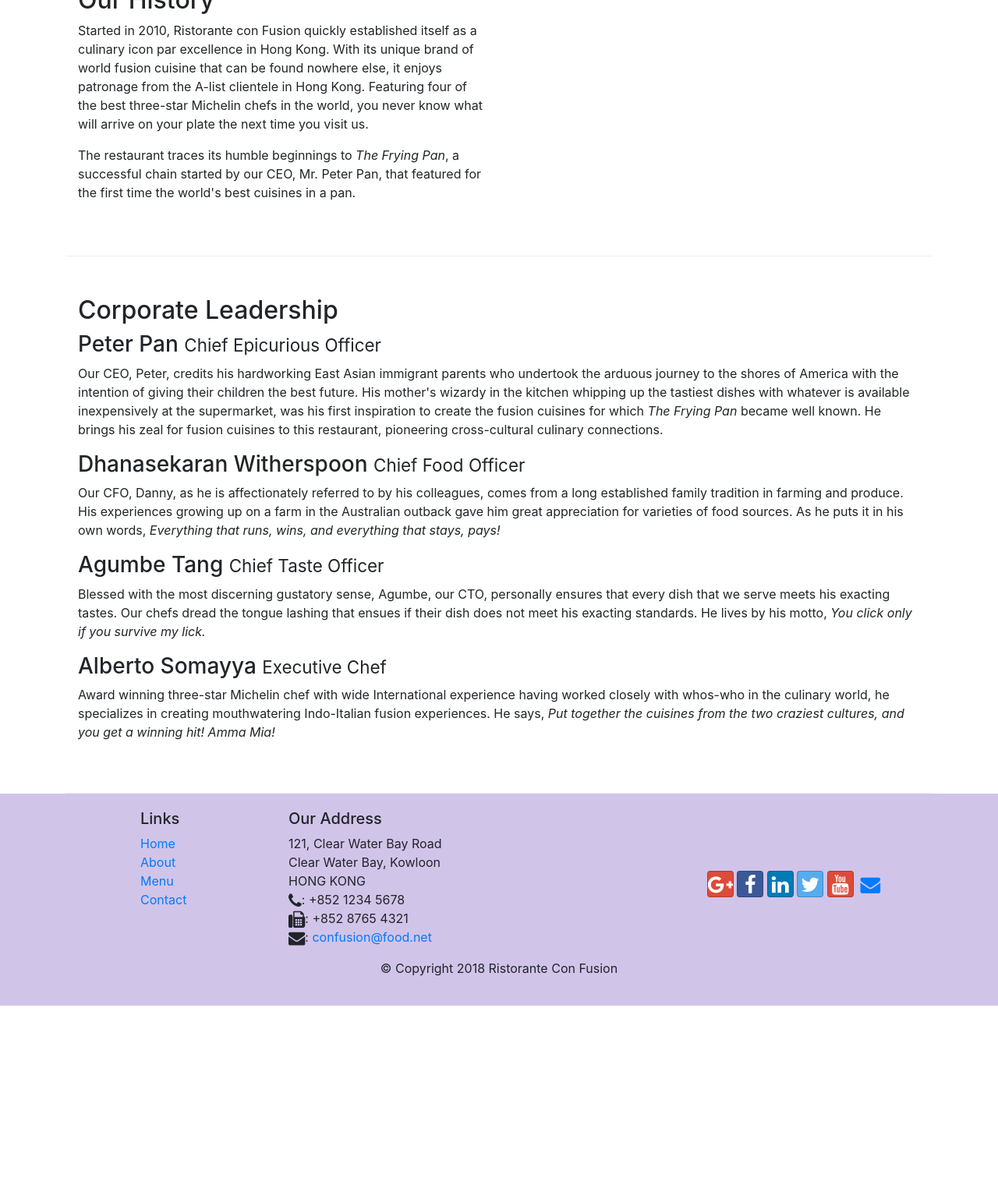
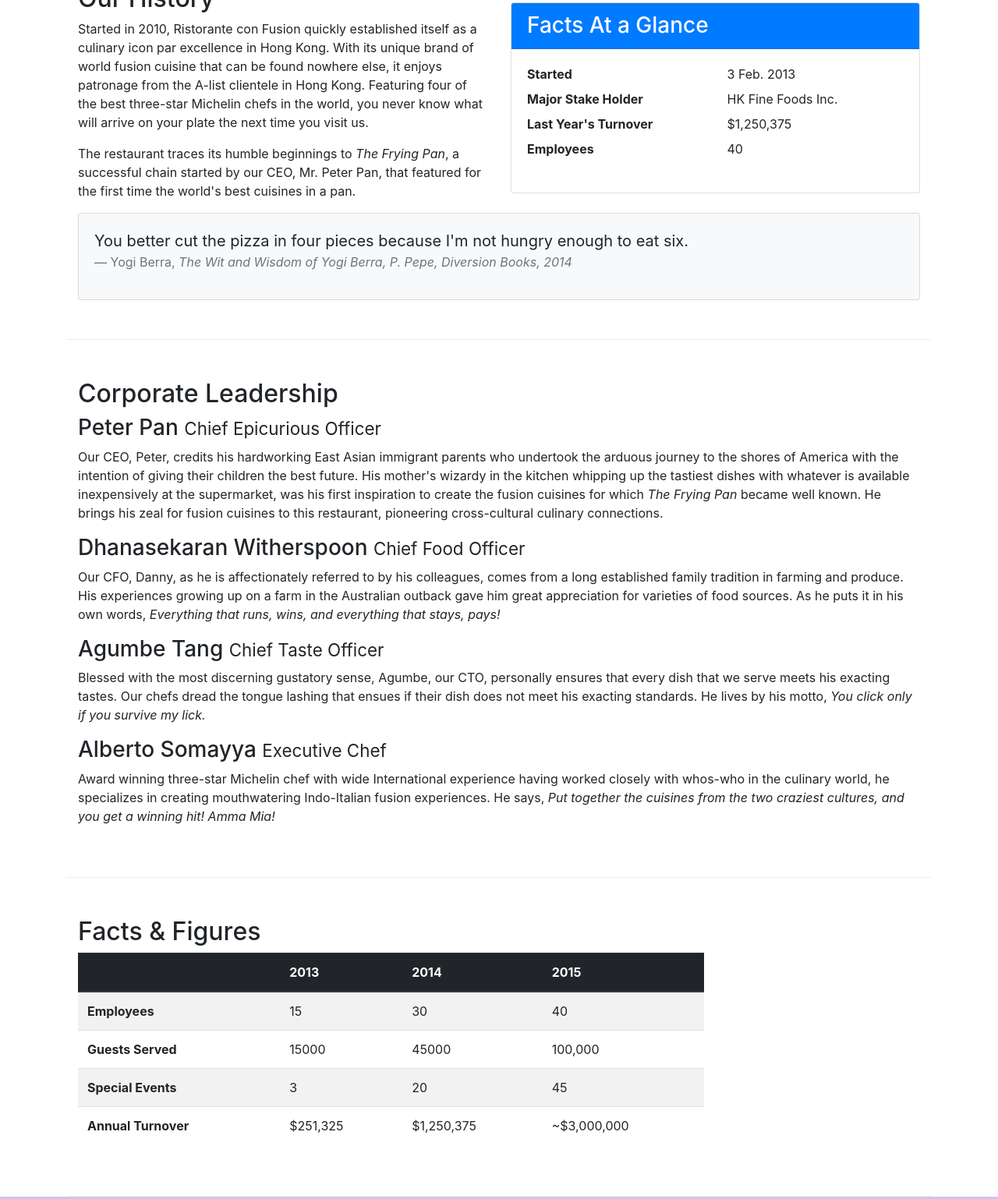
Before and after one commit to keshavjain235/conFusion, a website: page aboutus.html in a window 1280 px wide. Shown: the part 536-2074 px from the top of the page at 78% size. Before the commit the page ends 1826 px from the top, so only its background shows below. Drawn offline with nearby package versions, Linux system fonts and the light colour scheme.

Commit message:
Tables and Cards

```diff
--- a/aboutus.html
+++ b/aboutus.html
@@ -66,7 +66,34 @@
                 <p>Started in 2010, Ristorante con Fusion quickly established itself as a culinary icon par excellence in Hong Kong. With its unique brand of world fusion cuisine that can be found nowhere else, it enjoys patronage from the A-list clientele in Hong Kong.  Featuring four of the best three-star Michelin chefs in the world, you never know what will arrive on your plate the next time you visit us.</p>
                 <p>The restaurant traces its humble beginnings to <em>The Frying Pan</em>, a successful chain started by our CEO, Mr. Peter Pan, that featured for the first time the world's best cuisines in a pan.</p>
             </div>
-            <div>
+            <div class="col-sm">
+                <div class="card">
+                    <h3 class="card-header bg-primary text-white">Facts At a Glance</h3>
+                    <div class="card-body">
+                        <dl class="row">
+                            <dt class="col-6">Started</dt>
+                            <dd class="col-6">3 Feb. 2013</dd>
+                            <dt class="col-6">Major Stake Holder</dt>
+                            <dd class="col-6">HK Fine Foods Inc.</dd>
+                            <dt class="col-6">Last Year's Turnover</dt>
+                            <dd class="col-6">$1,250,375</dd>
+                            <dt class="col-6">Employees</dt>
+                            <dd class="col-6">40</dd>
+                        </dl>
+                    </div>
+                </div>
+            </div>
+            <div class="col-12">
+                <div class="card card-body bg-light">
+                    <blockquote class="blockquote">
+                        <p class="mb-0">You better cut the pizza in four pieces because
+                            I'm not hungry enough to eat six.</p>
+                        <footer class="blockquote-footer">Yogi Berra,
+                            <cite title="Source Title">The Wit and Wisdom of Yogi Berra,
+                            P. Pepe, Diversion Books, 2014</cite>
+                        </footer>
+                    </blockquote>
+                </div>
             </div>
         </div>
 
@@ -83,6 +110,51 @@
                 <h3>Alberto Somayya <small>Executive Chef</small></h3>
                 <p class="d-none d-sm-block">Award winning three-star Michelin chef with wide International experience having worked closely with whos-who in the culinary world, he specializes in creating mouthwatering Indo-Italian fusion experiences. He says, <em>Put together the cuisines from the two craziest cultures, and you get a winning hit! Amma Mia!</em></p>
             </div>
+       </div>
+
+       <div class="row row-content">
+           <div class="col-12 col-sm-9">
+               <h2>Facts &amp; Figures</h2>
+               <div class="table-responsive">
+                <table class="table table-striped">
+                    <thead class="thead-dark">
+                        <tr>
+                            <th>&nbsp;</th>
+                            <th>2013</th>
+                            <th>2014</th>
+                            <th>2015</th>
+                        </tr>
+                    </thead>
+                    <tbody>
+                        <tr>
+                            <th>Employees</th>
+                            <td>15</td>
+                            <td>30</td>
+                            <td>40</td>
+                        </tr>
+                        <tr>
+                            <th>Guests Served</th>
+                            <td>15000</td>
+                            <td>45000</td>
+                            <td>100,000</td>
+                        </tr>
+                        <tr>
+                            <th>Special Events</th>
+                            <td>3</td>
+                            <td>20</td>
+                            <td>45</td>
+                        </tr>
+                        <tr>
+                            <th>Annual Turnover</th>
+                            <td>$251,325</td>
+                            <td>$1,250,375</td>
+                            <td>~$3,000,000</td>
+                        </tr>
+                    </tbody>
+                </table>
+            </div>
+           </div>
+           <div class="col-12 col-sm-3"></div>
        </div>
 
     </div>
```
